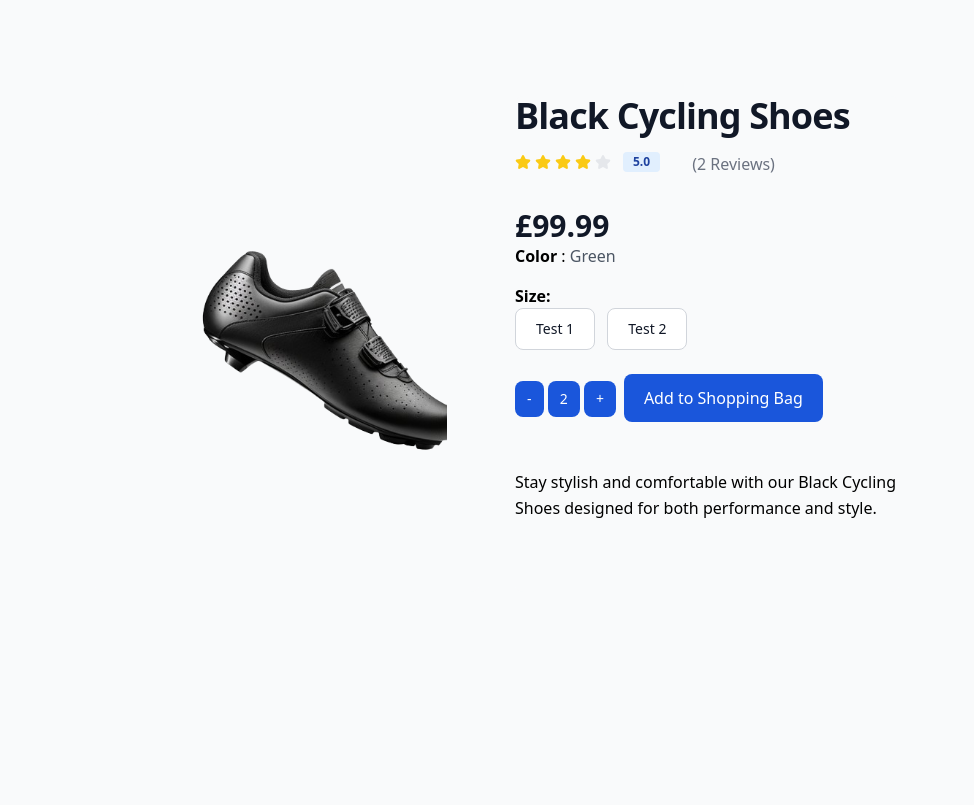
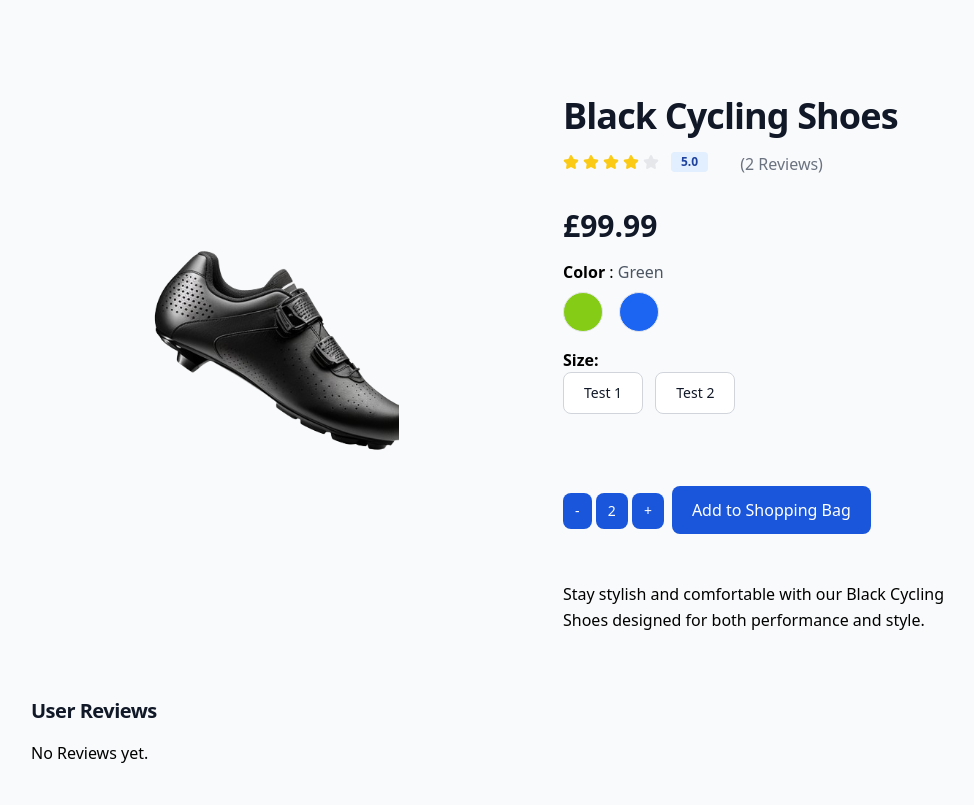
Before and after one commit to nils-n/city-cycling, a Django app: page /products/6 in a window 1280 px wide. Shown: the part 80-885 px from the top of the page, without its empty margins (145-1119 px from the left). Before the commit the page ends 598 px from the top, so only its background shows below. Run offline with Django 3.2, Linux system fonts and the light colour scheme; data comes from the database, SQL or seed files in the repository; parts of the project's set-up code (start-up, migrations or seed data) failed here and were passed over; some libraries are stand-ins or nearby versions.

Commit message:
add frontend elements for size and reviews to product detail page

```diff
--- a/static/src/output.css
+++ b/static/src/output.css
@@ -1155,6 +1155,11 @@ input:checked + .toggle-bg {
   margin-bottom: 2rem;
 }
 
+.my-2 {
+  margin-top: 0.5rem;
+  margin-bottom: 0.5rem;
+}
+
 .mb-1 {
   margin-bottom: 0.25rem;
 }
@@ -1197,6 +1202,14 @@ input:checked + .toggle-bg {
 
 .mt-8 {
   margin-top: 2rem;
+}
+
+.mt-5 {
+  margin-top: 1.25rem;
+}
+
+.ml-4 {
+  margin-left: 1rem;
 }
 
 .block {
@@ -1441,6 +1460,10 @@ input:checked + .toggle-bg {
 
 .rounded-lg {
   border-radius: 0.5rem;
+}
+
+.rounded-full {
+  border-radius: 9999px;
 }
 
 .rounded-e-lg {
@@ -1544,9 +1567,14 @@ input:checked + .toggle-bg {
   background-color: rgb(255 255 255 / 0.5);
 }
 
-.bg-purple-700 {
+.bg-lime-500 {
   --tw-bg-opacity: 1;
-  background-color: rgb(108 43 217 / var(--tw-bg-opacity));
+  background-color: rgb(132 204 22 / var(--tw-bg-opacity));
+}
+
+.bg-blue-600 {
+  --tw-bg-opacity: 1;
+  background-color: rgb(28 100 242 / var(--tw-bg-opacity));
 }
 
 .p-1 {
@@ -1766,6 +1789,24 @@ input:checked + .toggle-bg {
 .shadow-lg {
   --tw-shadow: 0 10px 15px -3px rgb(0 0 0 / 0.1), 0 4px 6px -4px rgb(0 0 0 / 0.1);
   --tw-shadow-colored: 0 10px 15px -3px var(--tw-shadow-color), 0 4px 6px -4px var(--tw-shadow-color);
+  box-shadow: var(--tw-ring-offset-shadow, 0 0 #0000), var(--tw-ring-shadow, 0 0 #0000), var(--tw-shadow);
+}
+
+.shadow-2xl {
+  --tw-shadow: 0 25px 50px -12px rgb(0 0 0 / 0.25);
+  --tw-shadow-colored: 0 25px 50px -12px var(--tw-shadow-color);
+  box-shadow: var(--tw-ring-offset-shadow, 0 0 #0000), var(--tw-ring-shadow, 0 0 #0000), var(--tw-shadow);
+}
+
+.shadow-sm {
+  --tw-shadow: 0 1px 2px 0 rgb(0 0 0 / 0.05);
+  --tw-shadow-colored: 0 1px 2px 0 var(--tw-shadow-color);
+  box-shadow: var(--tw-ring-offset-shadow, 0 0 #0000), var(--tw-ring-shadow, 0 0 #0000), var(--tw-shadow);
+}
+
+.shadow-sm-light {
+  --tw-shadow: 0 2px 5px 0px rgba(255, 255, 255, 0.08);
+  --tw-shadow-colored: 0 2px 5px 0px var(--tw-shadow-color);
   box-shadow: var(--tw-ring-offset-shadow, 0 0 #0000), var(--tw-ring-shadow, 0 0 #0000), var(--tw-shadow);
 }
 
@@ -2049,16 +2073,30 @@ input:checked + .toggle-bg {
     order: 2;
   }
 
+  .md\:mx-16 {
+    margin-left: 4rem;
+    margin-right: 4rem;
+  }
+
+  .md\:my-4 {
+    margin-top: 1rem;
+    margin-bottom: 1rem;
+  }
+
   .md\:mt-0 {
     margin-top: 0px;
   }
 
-  .md\:mt-4 {
-    margin-top: 1rem;
-  }
-
   .md\:mt-24 {
     margin-top: 6rem;
+  }
+
+  .md\:mt-16 {
+    margin-top: 4rem;
+  }
+
+  .md\:mt-8 {
+    margin-top: 2rem;
   }
 
   .md\:flex {
@@ -2089,6 +2127,18 @@ input:checked + .toggle-bg {
     margin-left: calc(2rem * calc(1 - var(--tw-space-x-reverse)));
   }
 
+  .md\:space-x-32 > :not([hidden]) ~ :not([hidden]) {
+    --tw-space-x-reverse: 0;
+    margin-right: calc(8rem * var(--tw-space-x-reverse));
+    margin-left: calc(8rem * calc(1 - var(--tw-space-x-reverse)));
+  }
+
+  .md\:space-x-2 > :not([hidden]) ~ :not([hidden]) {
+    --tw-space-x-reverse: 0;
+    margin-right: calc(0.5rem * var(--tw-space-x-reverse));
+    margin-left: calc(0.5rem * calc(1 - var(--tw-space-x-reverse)));
+  }
+
   .md\:border-0 {
     border-width: 0px;
   }
@@ -2140,6 +2190,23 @@ input:checked + .toggle-bg {
   }
 }
 
+@media (min-width: 1024px) {
+  .lg\:mx-32 {
+    margin-left: 8rem;
+    margin-right: 8rem;
+  }
+
+  .lg\:mt-16 {
+    margin-top: 4rem;
+  }
+
+  .lg\:space-x-32 > :not([hidden]) ~ :not([hidden]) {
+    --tw-space-x-reverse: 0;
+    margin-right: calc(8rem * var(--tw-space-x-reverse));
+    margin-left: calc(8rem * calc(1 - var(--tw-space-x-reverse)));
+  }
+}
+
 .rtl\:rotate-180:where([dir="rtl"], [dir="rtl"] *) {
   --tw-rotate: 180deg;
   transform: translate(var(--tw-translate-x), var(--tw-translate-y)) rotate(var(--tw-rotate)) skewX(var(--tw-skew-x)) skewY(var(--tw-skew-y)) scaleX(var(--tw-scale-x)) scaleY(var(--tw-scale-y));
--- a/templates/products/product_detail.html
+++ b/templates/products/product_detail.html
@@ -1,82 +1,168 @@
-{% extends "base.html" %}
-{% load static %}
-{% block title %}Home{% endblock %}
+{% extends "base.html" %} {% load static %} {% block title %}Home{% endblock %}
 {% block content %}
 <div class="mx-12 my-10">
-        <div class=' md:mt-24 flex flex-wrap justify-center space-x-8'>
+  <div class="flex flex-wrap justify-center md:mt-24 md:space-x-2 lg:space-x-32">
     <!-- Product Image  -->
-            <div class="mx-1 mt-4 w-full max-w-sm rounded-lg bg-gray-50   dark:bg-gray-800">
+    <div class="mx-1 mt-4 w-full max-w-sm rounded-lg bg-gray-50 dark:bg-gray-800">
       {% if product.image %}
-                    <img class="p-8 rounded-t-lg" src="{{ product.image.url }}" alt="{{ product.name }}"/>
+      <img
+        class="rounded-t-lg p-8"
+        src="{{ product.image.url }}"
+        alt="{{ product.name }}"
+      />
       {% else %}
-                    <img class="p-8 rounded-t-lg"  src="{{ MEDIA_URL }}No-Image-Placeholder.svg" alt="{{ product.name }}" / />
+      <img
+        class="rounded-t-lg p-8"
+        src="{{ MEDIA_URL }}No-Image-Placeholder.svg"
+        alt="{{ product.name }}"
+      />
       {% endif %}
     </div>
     <!-- Product Details  -->
-            <div class="mx-1 w-full max-w-sm rounded-lg bg-gray-50   dark:bg-gray-800">
-                <h2 class="text-4xl font-semibold tracking-tight text-gray-900 dark:text-white">{{ product.name }}</h2>
-                <div class="flex items-baseline space-x-8 ">
+    <div class="mx-1 w-full max-w-sm rounded-lg bg-gray-50 dark:bg-gray-800">
+      <h2 class="text-4xl font-semibold tracking-tight text-gray-900 dark:text-white"> {{ product.name }} </h2>
+      <div class="flex items-baseline space-x-8">
         <!-- Product Rating  -->
-                    <div class="mt-4 flex items-center mt-2.5 mb-5">
+        <div class="mb-5 mt-2.5 mt-4 flex items-center">
           <div class="flex items-center space-x-1 rtl:space-x-reverse">
-                            <svg class="w-4 h-4 text-yellow-300" aria-hidden="true" xmlns="http://www.w3.org/2000/svg" fill="currentColor" viewBox="0 0 22 20">
-                                <path d="M20.924 7.625a1.523 1.523 0 0 0-1.238-1.044l-5.051-.734-2.259-4.577a1.534 1.534 0 0 0-2.752 0L7.365 5.847l-5.051.734A1.535 1.535 0 0 0 1.463 9.2l3.656 3.563-.863 5.031a1.532 1.532 0 0 0 2.226 1.616L11 17.033l4.518 2.375a1.534 1.534 0 0 0 2.226-1.617l-.863-5.03L20.537 9.2a1.523 1.523 0 0 0 .387-1.575Z"/>
+            <svg
+              class="h-4 w-4 text-yellow-300"
+              aria-hidden="true"
+              xmlns="http://www.w3.org/2000/svg"
+              fill="currentColor"
+              viewBox="0 0 22 20"
+            >
+              <path
+                d="M20.924 7.625a1.523 1.523 0 0 0-1.238-1.044l-5.051-.734-2.259-4.577a1.534 1.534 0 0 0-2.752 0L7.365 5.847l-5.051.734A1.535 1.535 0 0 0 1.463 9.2l3.656 3.563-.863 5.031a1.532 1.532 0 0 0 2.226 1.616L11 17.033l4.518 2.375a1.534 1.534 0 0 0 2.226-1.617l-.863-5.03L20.537 9.2a1.523 1.523 0 0 0 .387-1.575Z"
+              />
             </svg>
-                            <svg class="w-4 h-4 text-yellow-300" aria-hidden="true" xmlns="http://www.w3.org/2000/svg" fill="currentColor" viewBox="0 0 22 20">
-                                <path d="M20.924 7.625a1.523 1.523 0 0 0-1.238-1.044l-5.051-.734-2.259-4.577a1.534 1.534 0 0 0-2.752 0L7.365 5.847l-5.051.734A1.535 1.535 0 0 0 1.463 9.2l3.656 3.563-.863 5.031a1.532 1.532 0 0 0 2.226 1.616L11 17.033l4.518 2.375a1.534 1.534 0 0 0 2.226-1.617l-.863-5.03L20.537 9.2a1.523 1.523 0 0 0 .387-1.575Z"/>
+            <svg
+              class="h-4 w-4 text-yellow-300"
+              aria-hidden="true"
+              xmlns="http://www.w3.org/2000/svg"
+              fill="currentColor"
+              viewBox="0 0 22 20"
+            >
+              <path
+                d="M20.924 7.625a1.523 1.523 0 0 0-1.238-1.044l-5.051-.734-2.259-4.577a1.534 1.534 0 0 0-2.752 0L7.365 5.847l-5.051.734A1.535 1.535 0 0 0 1.463 9.2l3.656 3.563-.863 5.031a1.532 1.532 0 0 0 2.226 1.616L11 17.033l4.518 2.375a1.534 1.534 0 0 0 2.226-1.617l-.863-5.03L20.537 9.2a1.523 1.523 0 0 0 .387-1.575Z"
+              />
             </svg>
-                            <svg class="w-4 h-4 text-yellow-300" aria-hidden="true" xmlns="http://www.w3.org/2000/svg" fill="currentColor" viewBox="0 0 22 20">
-                                <path d="M20.924 7.625a1.523 1.523 0 0 0-1.238-1.044l-5.051-.734-2.259-4.577a1.534 1.534 0 0 0-2.752 0L7.365 5.847l-5.051.734A1.535 1.535 0 0 0 1.463 9.2l3.656 3.563-.863 5.031a1.532 1.532 0 0 0 2.226 1.616L11 17.033l4.518 2.375a1.534 1.534 0 0 0 2.226-1.617l-.863-5.03L20.537 9.2a1.523 1.523 0 0 0 .387-1.575Z"/>
+            <svg
+              class="h-4 w-4 text-yellow-300"
+              aria-hidden="true"
+              xmlns="http://www.w3.org/2000/svg"
+              fill="currentColor"
+              viewBox="0 0 22 20"
+            >
+              <path
+                d="M20.924 7.625a1.523 1.523 0 0 0-1.238-1.044l-5.051-.734-2.259-4.577a1.534 1.534 0 0 0-2.752 0L7.365 5.847l-5.051.734A1.535 1.535 0 0 0 1.463 9.2l3.656 3.563-.863 5.031a1.532 1.532 0 0 0 2.226 1.616L11 17.033l4.518 2.375a1.534 1.534 0 0 0 2.226-1.617l-.863-5.03L20.537 9.2a1.523 1.523 0 0 0 .387-1.575Z"
+              />
             </svg>
-                            <svg class="w-4 h-4 text-yellow-300" aria-hidden="true" xmlns="http://www.w3.org/2000/svg" fill="currentColor" viewBox="0 0 22 20">
-                                <path d="M20.924 7.625a1.523 1.523 0 0 0-1.238-1.044l-5.051-.734-2.259-4.577a1.534 1.534 0 0 0-2.752 0L7.365 5.847l-5.051.734A1.535 1.535 0 0 0 1.463 9.2l3.656 3.563-.863 5.031a1.532 1.532 0 0 0 2.226 1.616L11 17.033l4.518 2.375a1.534 1.534 0 0 0 2.226-1.617l-.863-5.03L20.537 9.2a1.523 1.523 0 0 0 .387-1.575Z"/>
+            <svg
+              class="h-4 w-4 text-yellow-300"
+              aria-hidden="true"
+              xmlns="http://www.w3.org/2000/svg"
+              fill="currentColor"
+              viewBox="0 0 22 20"
+            >
+              <path
+                d="M20.924 7.625a1.523 1.523 0 0 0-1.238-1.044l-5.051-.734-2.259-4.577a1.534 1.534 0 0 0-2.752 0L7.365 5.847l-5.051.734A1.535 1.535 0 0 0 1.463 9.2l3.656 3.563-.863 5.031a1.532 1.532 0 0 0 2.226 1.616L11 17.033l4.518 2.375a1.534 1.534 0 0 0 2.226-1.617l-.863-5.03L20.537 9.2a1.523 1.523 0 0 0 .387-1.575Z"
+              />
             </svg>
-                            <svg class="w-4 h-4 text-gray-200 dark:text-gray-600" aria-hidden="true" xmlns="http://www.w3.org/2000/svg" fill="currentColor" viewBox="0 0 22 20">
-                                <path d="M20.924 7.625a1.523 1.523 0 0 0-1.238-1.044l-5.051-.734-2.259-4.577a1.534 1.534 0 0 0-2.752 0L7.365 5.847l-5.051.734A1.535 1.535 0 0 0 1.463 9.2l3.656 3.563-.863 5.031a1.532 1.532 0 0 0 2.226 1.616L11 17.033l4.518 2.375a1.534 1.534 0 0 0 2.226-1.617l-.863-5.03L20.537 9.2a1.523 1.523 0 0 0 .387-1.575Z"/>
+            <svg
+              class="h-4 w-4 text-gray-200 dark:text-gray-600"
+              aria-hidden="true"
+              xmlns="http://www.w3.org/2000/svg"
+              fill="currentColor"
+              viewBox="0 0 22 20"
+            >
+              <path
+                d="M20.924 7.625a1.523 1.523 0 0 0-1.238-1.044l-5.051-.734-2.259-4.577a1.534 1.534 0 0 0-2.752 0L7.365 5.847l-5.051.734A1.535 1.535 0 0 0 1.463 9.2l3.656 3.563-.863 5.031a1.532 1.532 0 0 0 2.226 1.616L11 17.033l4.518 2.375a1.534 1.534 0 0 0 2.226-1.617l-.863-5.03L20.537 9.2a1.523 1.523 0 0 0 .387-1.575Z"
+              />
             </svg>
           </div>
-                        <span class="bg-blue-100 text-blue-800 text-xs font-semibold px-2.5 py-0.5 rounded dark:bg-blue-200 dark:text-blue-800 ms-3">5.0</span>
+          <span
+            class="ms-3 rounded bg-blue-100 px-2.5 py-0.5 text-xs font-semibold text-blue-800 dark:bg-blue-200 dark:text-blue-800"
+            >5.0</span
+          >
         </div>
         <!-- Link to Review -->
-                    <a href="#" class="text-gray-500">
-                       (2 Reviews)
-                    </a>
+        <a href="#" class="text-gray-500"> (2 Reviews) </a>
       </div>
       <!-- Product Price -->
-                <div class="mt-4 text-3xl font-bold text-gray-900 dark:text-white">£{{product.price}}</div>
-                <hr class="my-8 md:hidden">
-                <!-- Size and Colour-->
-                <p> <strong>Color</strong> : <span class="text-gray-600"> Green </span></p>
-                <p class="mt-4 "> <strong>Size:</strong></p>
-                <button type="button" class="text-gray-900 bg-white border border-gray-300 focus:outline-none hover:bg-gray-100 focus:ring-4 focus:ring-gray-200 font-medium rounded-lg text-sm px-5 py-2.5 me-2 mb-2 dark:bg-gray-800 dark:text-white dark:border-gray-600 dark:hover:bg-gray-700 dark:hover:border-gray-600 dark:focus:ring-gray-700">Test  1</button>
-                <button type="button" class="text-gray-900 bg-white border border-gray-300 focus:outline-none hover:bg-gray-100 focus:ring-4 focus:ring-gray-200 font-medium rounded-lg text-sm px-5 py-2.5 me-2 mb-2 dark:bg-gray-800 dark:text-white dark:border-gray-600 dark:hover:bg-gray-700 dark:hover:border-gray-600 dark:focus:ring-gray-700">Test  2</button>
-                <hr class="my-8 md:hidden">
+      <div class="mt-4 text-3xl font-bold text-gray-900 dark:text-white">
+        £{{product.price}}
+      </div>
+      <hr class="my-8 md:hidden" />
+      <!-- Colour-->
+      <div class='md:my-4'>
+        <p><strong>Color</strong> : <span class="text-gray-600"> Green </span></p>
+        <div class="my-2 flex flex-wrap justify-start">
+          <div class="bg-lime-500 w-10 h-10 rounded-full border shadow-sm-light"> </div>
+          <div class="ml-4 bg-blue-600 w-10 h-10 rounded-full border shadow-sm-light"> </div>
+        </div>
+      </div>
+      <!-- Size-->
+      <div class="my-4">
+        <p class="mt-4"><strong>Size:</strong></p>
+        <button
+          type="button"
+          class="mb-2 me-2 rounded-lg border border-gray-300 bg-white px-5 py-2.5 text-sm font-medium text-gray-900 hover:bg-gray-100 focus:outline-none focus:ring-4 focus:ring-gray-200 dark:border-gray-600 dark:bg-gray-800 dark:text-white dark:hover:border-gray-600 dark:hover:bg-gray-700 dark:focus:ring-gray-700"
+        >
+          Test 1
+        </button>
+        <button
+          type="button"
+          class="mb-2 me-2 rounded-lg border border-gray-300 bg-white px-5 py-2.5 text-sm font-medium text-gray-900 hover:bg-gray-100 focus:outline-none focus:ring-4 focus:ring-gray-200 dark:border-gray-600 dark:bg-gray-800 dark:text-white dark:hover:border-gray-600 dark:hover:bg-gray-700 dark:focus:ring-gray-700"
+        >
+          Test 2
+        </button>
+        <hr class="my-8 md:hidden" />
+      </div>
       <!-- Add to Shopping Bag buttons-->
-                <div class='mt-4 flex space-x-2 items-baseline'>
+      <div class="lg:mt-16 md:mt-8 flex items-baseline space-x-2">
         <div>
-                        <button type="button" class="px-3 py-2 text-sm font-medium text-center text-white bg-blue-700 rounded-lg hover:bg-blue-800 focus:ring-4 focus:outline-none focus:ring-blue-300 dark:bg-blue-600 dark:hover:bg-blue-700 dark:focus:ring-blue-800">-</button>
-                        <button type="button" class="px-3 py-2 text-sm font-medium text-center text-white bg-blue-700 rounded-lg hover:bg-blue-800 focus:ring-4 focus:outline-none focus:ring-blue-300 dark:bg-blue-600 dark:hover:bg-blue-700 dark:focus:ring-blue-800">2</button>
-                        <button type="button" class="px-3 py-2 text-sm font-medium text-center text-white bg-blue-700 rounded-lg hover:bg-blue-800 focus:ring-4 focus:outline-none focus:ring-blue-300 dark:bg-blue-600 dark:hover:bg-blue-700 dark:focus:ring-blue-800">+</button>
+          <button
+            type="button"
+            class="rounded-lg bg-blue-700 px-3 py-2 text-center text-sm font-medium text-white hover:bg-blue-800 focus:outline-none focus:ring-4 focus:ring-blue-300 dark:bg-blue-600 dark:hover:bg-blue-700 dark:focus:ring-blue-800"
+          >
+            -
+          </button>
+          <button
+            type="button"
+            class="rounded-lg bg-blue-700 px-3 py-2 text-center text-sm font-medium text-white hover:bg-blue-800 focus:outline-none focus:ring-4 focus:ring-blue-300 dark:bg-blue-600 dark:hover:bg-blue-700 dark:focus:ring-blue-800"
+          >
+            2
+          </button>
+          <button
+            type="button"
+            class="rounded-lg bg-blue-700 px-3 py-2 text-center text-sm font-medium text-white hover:bg-blue-800 focus:outline-none focus:ring-4 focus:ring-blue-300 dark:bg-blue-600 dark:hover:bg-blue-700 dark:focus:ring-blue-800"
+          >
+            +
+          </button>
         </div>
-                    <button type="button" class="px-5 py-3 text-base font-medium text-center text-white bg-blue-700 rounded-lg hover:bg-blue-800 focus:ring-4 focus:outline-none focus:ring-blue-300 dark:bg-blue-600 dark:hover:bg-blue-700 dark:focus:ring-blue-800">Add to Shopping Bag</button>
+        <button
+          type="button"
+          class="rounded-lg bg-blue-700 px-5 py-3 text-center text-base font-medium text-white hover:bg-blue-800 focus:outline-none focus:ring-4 focus:ring-blue-300 dark:bg-blue-600 dark:hover:bg-blue-700 dark:focus:ring-blue-800"
+        >
+          Add to Shopping Bag
+        </button>
       </div>
       <!-- Descripton-->
-                <div class="mt-12" style='max-width:60ch; line-height:1.6'>
-                    <p> {{ product.description}} </p>
+      <div class="mt-12" style="max-width: 60ch; line-height: 1.6">
+        <p>{{ product.description}}</p>
+      </div>
+    </div>
+  </div>
+  <!-- User Reviews-->
+  <div class="mt-8 md:mx-16 lg:mx-32">
+    <h3
+    class="mt-16 text-xl font-semibold tracking-tight text-gray-900 dark:text-white"
+  >
+    User Reviews
+  </h3>
+    <p class='mt-4'>No Reviews yet.</p>
+  </div>
 </div>
 
-
-
-
-
-
-
-
-
-
-
-            </div>
-
-        </div>
-    </div>
 {% endblock %}
```
Also changed, not shown: other parts of static/src/output.css (+30 -46 lines), 1 other file. Lines whose indentation alone changed are shown as unchanged.
